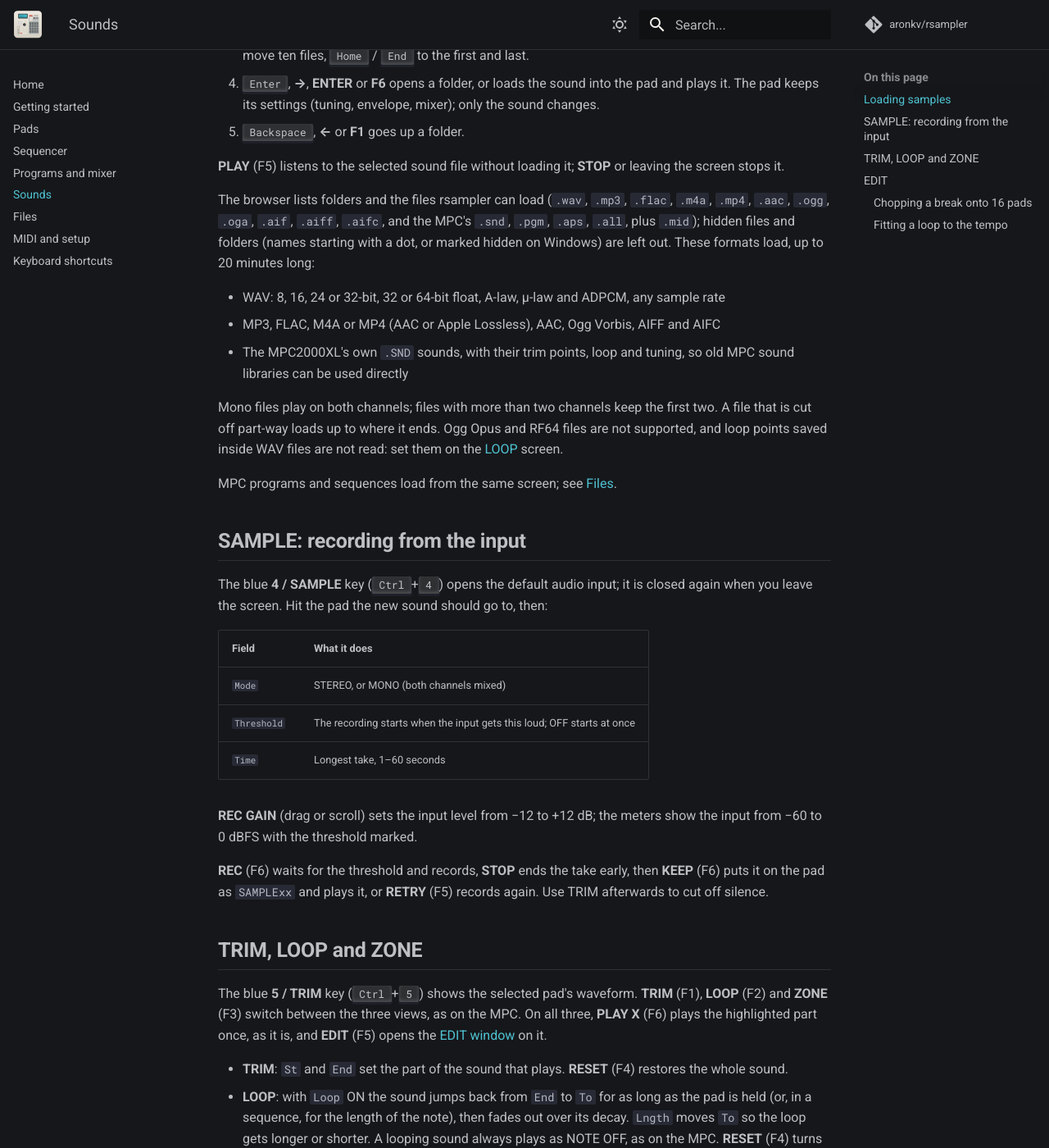
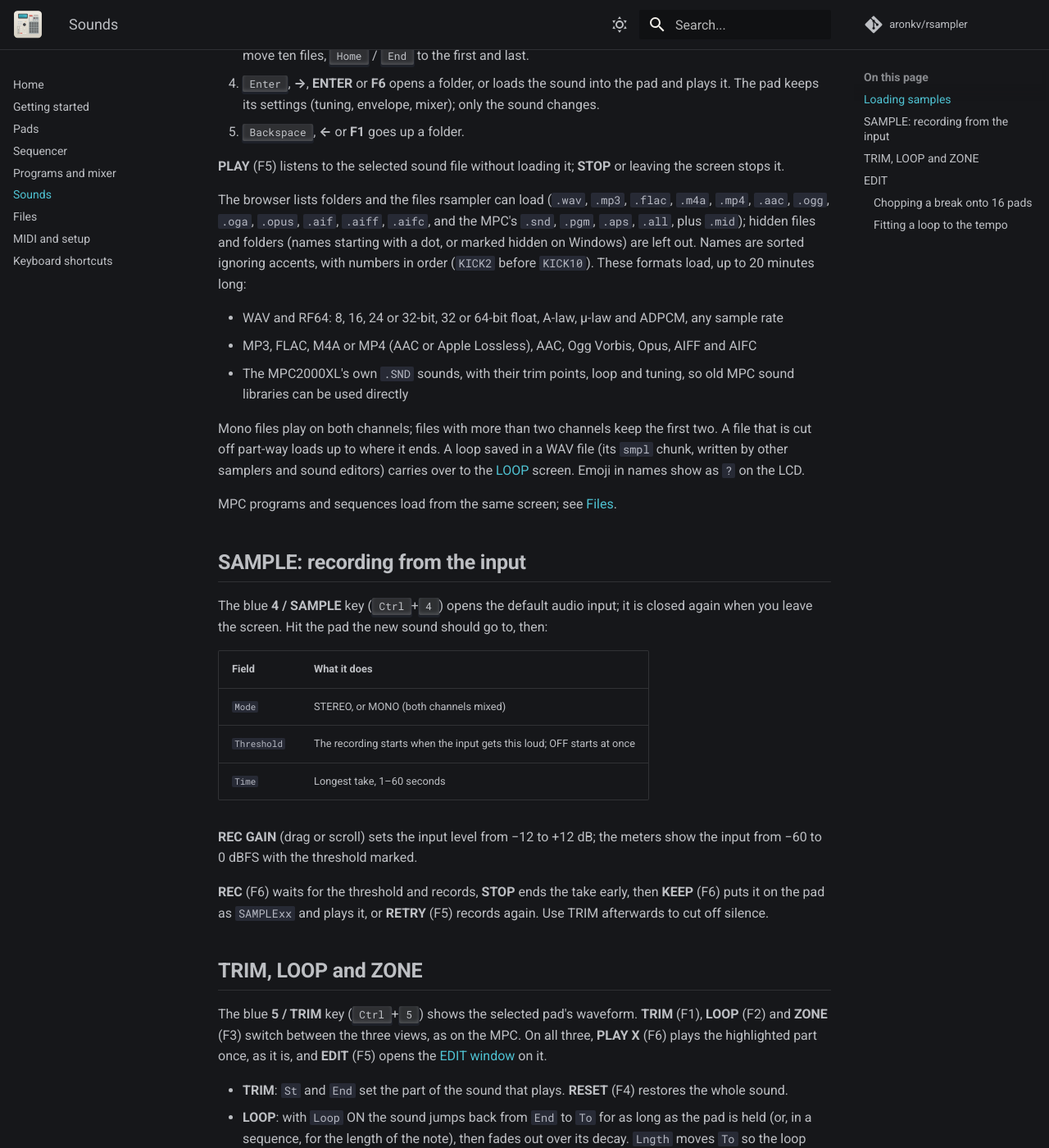
Before and after one commit to aronkv/rsampler, an MkDocs documentation site: the page built from docs/sounds.md, in a window 1280 px wide and 1400 px high, scrolled down 288 px. Shown: the whole window at 82% size. Built offline with MkDocs 1.6.1 and Material for MkDocs 9.7.7, drawn with Linux system fonts in a browser that asks for light colours; comment, search, counter and statistics services are not loaded; some of the changed text lies outside the part shown.

Commit message:
Docs: Opus, RF64, WAV loops, frame numbers, sorting and fine steps

```diff
--- a/docs/sounds.md
+++ b/docs/sounds.md
@@ -15,19 +15,20 @@
 stops it.
 
 The browser lists folders and the files rsampler can load (`.wav`, `.mp3`, `.flac`, `.m4a`,
-`.mp4`, `.aac`, `.ogg`, `.oga`, `.aif`, `.aiff`, `.aifc`, and the MPC's `.snd`, `.pgm`, `.aps`,
+`.mp4`, `.aac`, `.ogg`, `.oga`, `.opus`, `.aif`, `.aiff`, `.aifc`, and the MPC's `.snd`, `.pgm`, `.aps`,
 `.all`, plus `.mid`); hidden files and folders (names starting with a dot, or marked hidden on
-Windows) are left out. These formats load, up to 20 minutes long:
+Windows) are left out. Names are sorted ignoring accents, with numbers in order (`KICK2` before
+`KICK10`). These formats load, up to 20 minutes long:
 
-- WAV: 8, 16, 24 or 32-bit, 32 or 64-bit float, A-law, µ-law and ADPCM, any sample rate
-- MP3, FLAC, M4A or MP4 (AAC or Apple Lossless), AAC, Ogg Vorbis, AIFF and AIFC
+- WAV and RF64: 8, 16, 24 or 32-bit, 32 or 64-bit float, A-law, µ-law and ADPCM, any sample rate
+- MP3, FLAC, M4A or MP4 (AAC or Apple Lossless), AAC, Ogg Vorbis, Opus, AIFF and AIFC
 - The MPC2000XL's own `.SND` sounds, with their trim points, loop and tuning, so old MPC sound
   libraries can be used directly
 
 Mono files play on both channels; files with more than two channels keep the first two. A file
-that is cut off part-way loads up to where it ends. Ogg Opus and RF64 files are not supported, and
-loop points saved inside WAV files are not read: set them on the [LOOP](#trim-loop-and-zone)
-screen.
+that is cut off part-way loads up to where it ends. A loop saved in a WAV file (its `smpl` chunk,
+written by other samplers and sound editors) carries over to the [LOOP](#trim-loop-and-zone)
+screen. Emoji in names show as `?` on the LCD.
 
 MPC programs and sequences load from the same screen; see [Files](files.md).
 
@@ -67,7 +68,8 @@ all three, **PLAY X** (F6) plays the highlighted part once, as it is, and **EDIT
   part is lost or played twice. A zone whose `St` and `End` meet is empty, and EDIT refuses to work
   on it. **RESET** (F4) splits it evenly again.
 
-Every point moves by 1/500 of the sound per DATA wheel step, or by single frames with
+Points are shown in frames (samples at the output rate), as on the MPC; `Len` and `Play` are in
+seconds. Every point moves by 1/500 of the sound per DATA wheel step, or by single frames with
 <kbd>Shift</kbd>. `St` always stays at least one frame before `End`.
 
 ## EDIT
@@ -89,7 +91,8 @@ EDIT works on St–End from TRIM, on the loop from LOOP, and on the selected zon
 | SLICE SOUND (ZONE) | Puts every zone on its own pad, from `To pad` on |
 
 **DO IT** (F5) applies it, **CANCEL** (F4) goes back. New sounds are named after the original
-(`KICK-1`, `KICK-2`, … for sections and slices, `KICK-T` stretched, `KICK-R` resampled) and their
+(`KICK-1`, `KICK-2`, … for sections and slices, `KICK-T` stretched, `KICK-R` resampled, with a
+number added when the name is taken: `KICK-T2`) and their
 pads start from the default settings, replacing what was there. **UNDO SEQ**
 (<kbd>Ctrl</kbd>+<kbd>Z</kbd>) on these screens takes back the last edit, and pressed again redoes
 it; there is one step of undo. Edited sounds are saved with the [project](files.md#saving-and-loading-projects).
```
Also changed, not shown: docs/getting-started.md (+3 -3 lines).
